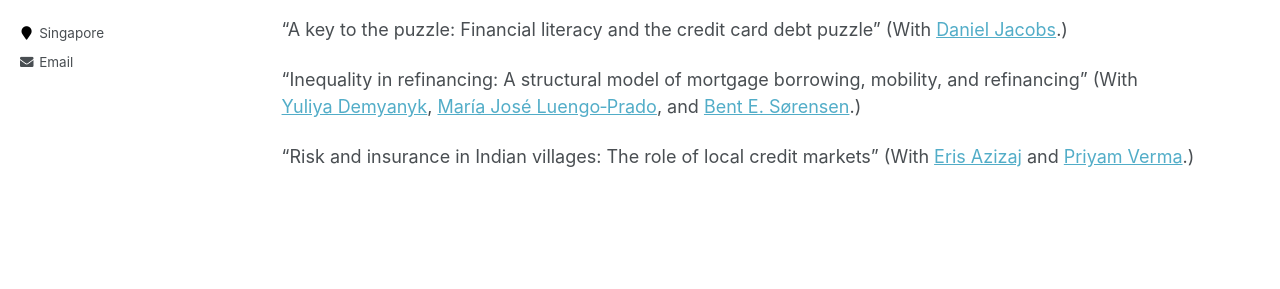
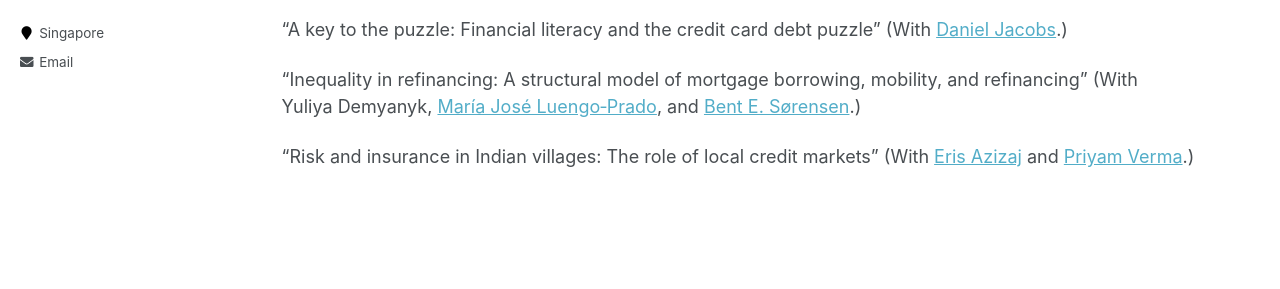
Before and after one commit to xmgbautista/xmgbautista.github.io, a Jekyll site: the page built from _pages/research.md, in a window 1280 px wide. Shown: the part 415-704 px from the top of the page. Built offline with Jekyll 4.4.1, drawn with Linux system fonts in a browser that asks for light colours; some of the changed lines change nothing that is shown.

Commit message:
Update links

```diff
--- a/_pages/research.md
+++ b/_pages/research.md
@@ -18,7 +18,7 @@ author_profile: true
 "A key to the puzzle: Financial literacy and the credit card debt puzzle" (With [Daniel&nbsp;Jacobs](https://dljacobs.github.io/).)
 <br>
 
-"Inequality in refinancing: A structural model of mortgage borrowing, mobility, and refinancing" (With [Yuliya&nbsp;Demyanyk](http://www.ydemyanyk.com/), [Mar&iacute;a&nbsp;Jos&eacute;&nbsp;Luengo&#8209;Prado](http://luengoprado.net/), and [Bent&nbsp;E.&nbsp;S&oslash;rensen](https://uh.edu/~bsorense/).)
+"Inequality in refinancing: A structural model of mortgage borrowing, mobility, and refinancing" (With Yuliya&nbsp;Demyanyk, [Mar&iacute;a&nbsp;Jos&eacute;&nbsp;Luengo&#8209;Prado](http://luengoprado.net/), and [Bent&nbsp;E.&nbsp;S&oslash;rensen](https://uh.edu/~bsorense/).)
 <br>
 
 "Risk and insurance in Indian villages: The role of local credit markets" (With [Eris&nbsp;Azizaj](https://sites.google.com/site/erisazizaj/home) and [Priyam&nbsp;Verma](https://sites.google.com/view/priyamverma/home).)
```
